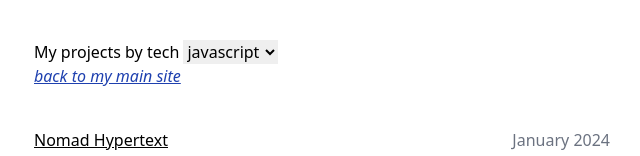
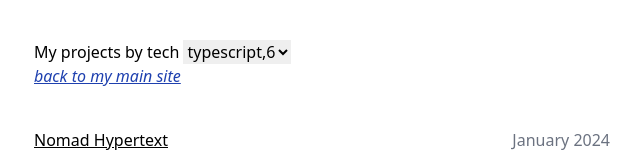
Before and after one commit to nichwch/projectgallery, a SvelteKit app: page / in a window 1280 px wide. Shown: the top 156 px of the page, without its empty margins (318-958 px from the left). Built offline with nearby package versions, Linux system fonts and the light colour scheme.

Commit message:
add quantity and sort by quantity for tech

```diff
--- a/src/routes/+page.svelte
+++ b/src/routes/+page.svelte
@@ -10,14 +10,15 @@
 	const projects: ProjectEntry[] = data.projects;
 
 	$: allTechnologies = Array.from(
-		projects.reduce<Set<string>>((prev, curr) => {
+		projects.reduce<Map<string, number>>((prev, curr) => {
 			console.log({ prev });
 			for (let tech of curr.made_with) {
-				prev.add(tech);
+				prev.set(tech, prev.get(tech) ? prev.get(tech)! + 1 : 1);
 			}
 			return prev;
-		}, new Set()) || []
-	);
+		}, new Map()) || []
+	).sort((a: [string, number], b: [string, number]) => b[1] - a[1]);
+	$: console.log(allTechnologies);
 </script>
 
 <div class="mb-20 w-full mx-5 box-content lg:w-[36rem] lg:mx-auto">
```
